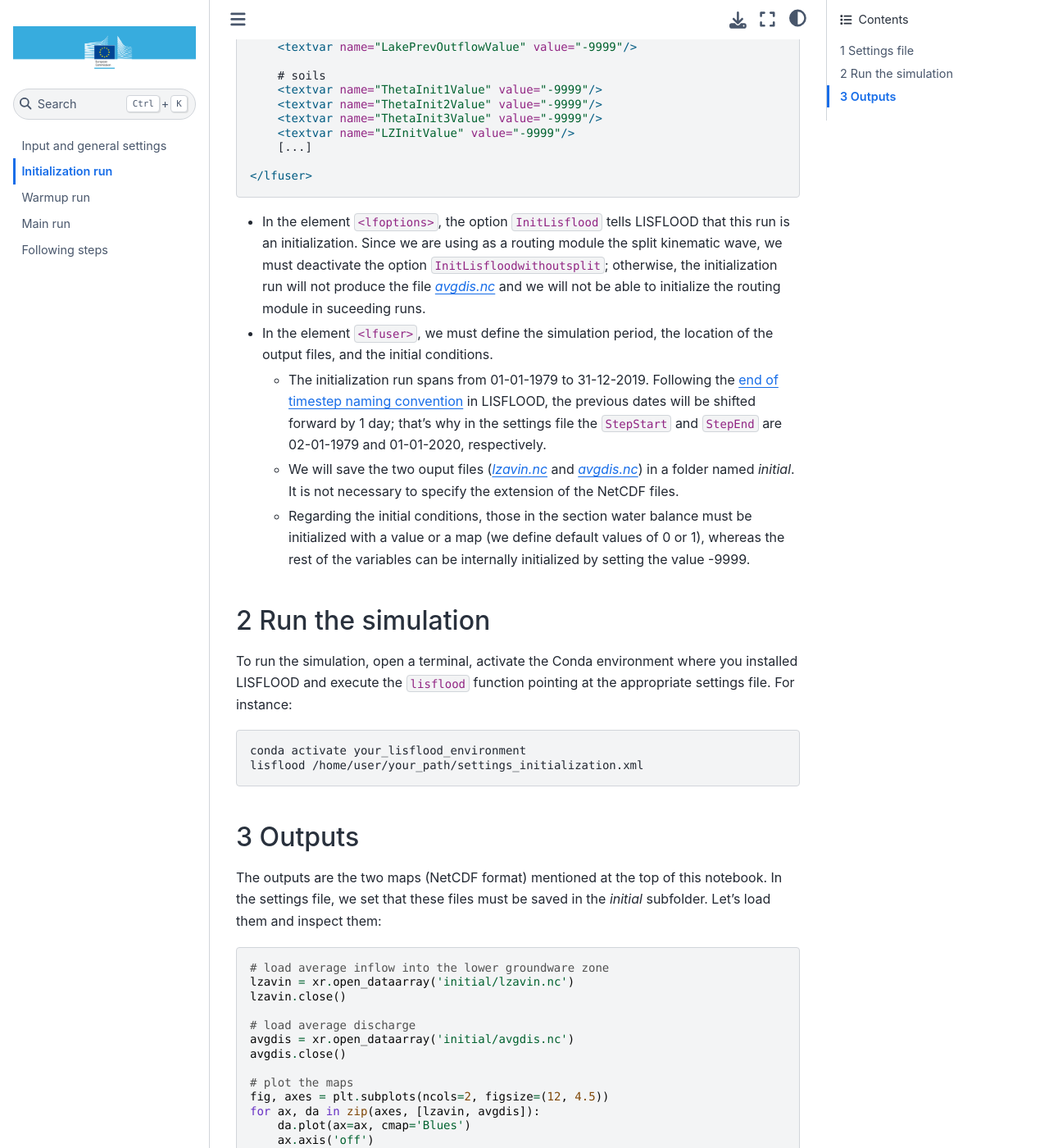
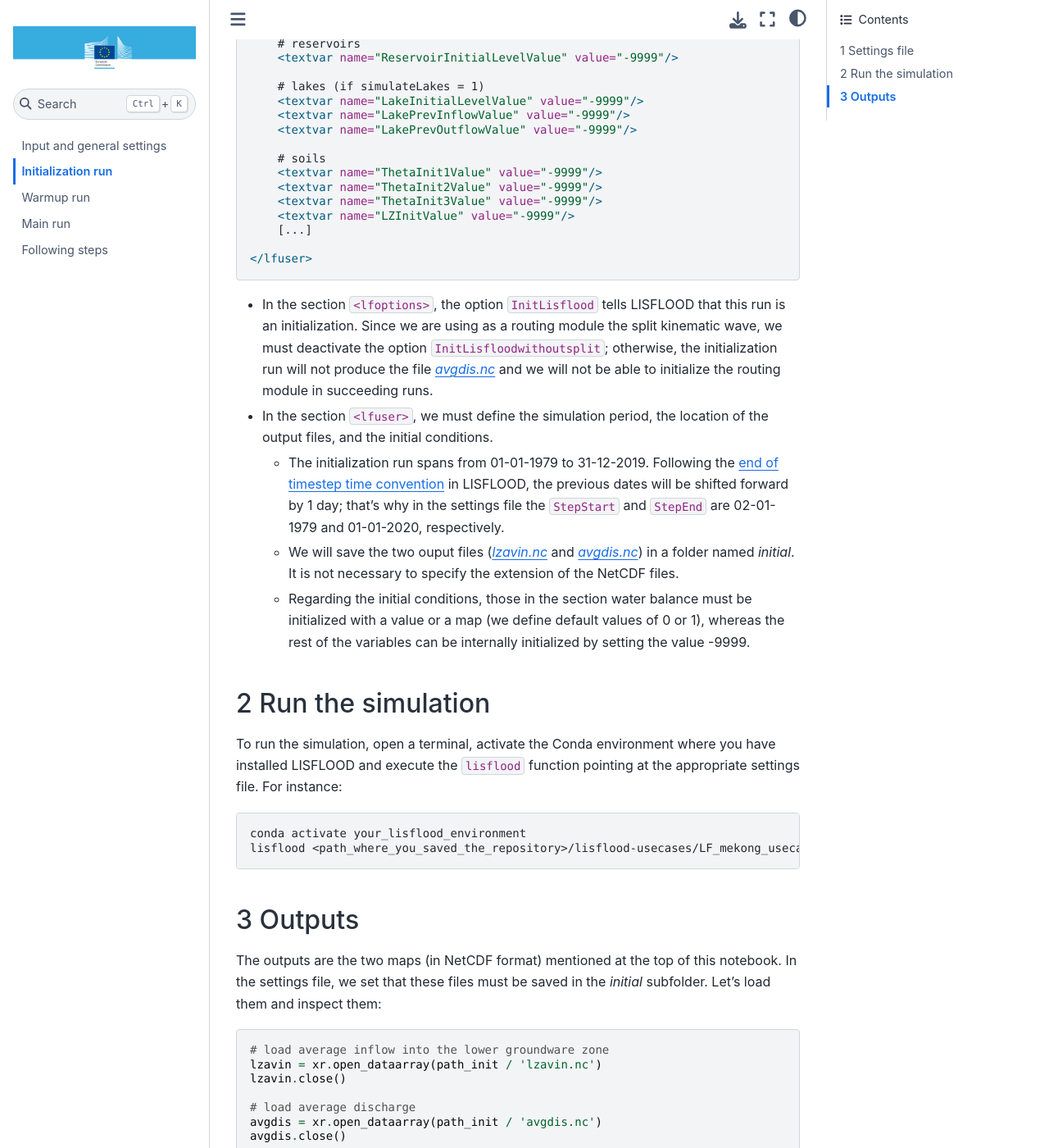
Before and after one commit to ec-jrc/lisflood-usecases, a Jupyter Book: the page built from LF_mekong_usecase/docs/book/1_initialization.md, in a window 1280 px wide and 1400 px high, scrolled down 1845 px. Shown: the whole window at 82% size. Built offline with Jupyter Book 1.0.4 settings and Sphinx 7.4.7 and the Sphinx Book theme 1.1.4, drawn with Linux system fonts in a browser that asks for light colours; some of the changed text lies outside the part shown.

Commit message:
Revision notebook 1 Initialization run

````diff
--- a/LF_mekong_usecase/docs/book/1_initialization.md
+++ b/LF_mekong_usecase/docs/book/1_initialization.md
@@ -6,16 +6,18 @@
 <br>
 <br>
 
-A thorough explanation on the importance of the model initialization can be found in this section of the [User Guide](https://ec-jrc.github.io/lisflood-code/3_step5_model-initialisation/). To summarize, the purpose of this run is to estimate two rate variables required for the model initialization:
+The purpose of the initialization run is to estimate two rate variables required for the model initialization:
 
 * _avgdis.nc_:  a map of the average discharge in the river network.
 * _lzavin.nc_: a map of the average inflow into the lower groundwater zone.
 
-We will save these outputs in a specific subfolder (_initial_) within the project folder.
+We will save these outputs in a specific subfolder (_initial_) within the project folder, so we can use them it the succeeding runs.
+
+> **Note**. A thorough explanation on the importance of the model initialization can be found in this section of the [User Guide](https://ec-jrc.github.io/lisflood-code/3_step5_model-initialisation/).
 
 
 ```python
-import os
+from pathlib import Path
 import numpy as np
 import pandas as pd
 import xarray as xr
@@ -24,12 +26,12 @@
 from matplotlib.gridspec import GridSpec
 from lisflood_read_plot import *
 
-os.chdir('../../')
+path_init = Path('../../model/initial/')
 ```
 
 ## 1 Settings file
 
-In the following lines, a snippet of the settings file (_settings_initialization.xml_) shows the most relevant lines in this file for the initializatin run.
+In the following lines, a snippet of the settings file (_settings_initialization.xml_) shows the most relevant lines to configure the initializatin run.
 
 ```xml
 <lfoptions>
@@ -57,7 +59,7 @@
     <textvar name="DtSec" value="86400"/>
     <textvar name="DtSecChannel" value="14400"/>
 
-    # PATHS WHERE THE RESULTS WILL BE SAVED
+    # paths where the results will be saved
     <textvar name="PathInit" value="$(PathRoot)/initial"/>
     <textvar name="LZAvInflowMap" value="$(PathInit)/lzavin"/>
     <textvar name="AvgDis" value="$(PathInit)/avgdis"/>
@@ -95,34 +97,34 @@
 </lfuser>
 ```
 
-* In the element `<lfoptions>`, the option `InitLisflood` tells LISFLOOD that this run is an initialization. Since we are using as a routing module the split kinematic wave, we must deactivate the option `InitLisfloodwithoutsplit`; otherwise, the initialization run will not produce the file _avgdis.nc_ and we will not be able to initialize the routing module in suceeding runs.
-* In the element `<lfuser>`, we must define the simulation period, the location of the output files, and the initial conditions.
-    * The initialization run spans from 01-01-1979 to 31-12-2019. Following the [end of timestep naming convention](https://ec-jrc.github.io/lisflood-code/2_ESSENTIAL_time-management/) in LISFLOOD, the previous dates will be shifted forward by 1 day; that's why in the settings file the `StepStart` and `StepEnd` are 02-01-1979 and 01-01-2020, respectively.
+* In the section `<lfoptions>`, the option `InitLisflood` tells LISFLOOD that this run is an initialization. Since we are using as a routing module the split kinematic wave, we must deactivate the option `InitLisfloodwithoutsplit`; otherwise, the initialization run will not produce the file _avgdis.nc_ and we will not be able to initialize the routing module in succeeding runs.
+* In the section `<lfuser>`, we must define the simulation period, the location of the output files, and the initial conditions.
+    * The initialization run spans from 01-01-1979 to 31-12-2019. Following the [end of timestep time convention](https://ec-jrc.github.io/lisflood-code/2_ESSENTIAL_time-management/) in LISFLOOD, the previous dates will be shifted forward by 1 day; that's why in the settings file the `StepStart` and `StepEnd` are 02-01-1979 and 01-01-2020, respectively.
     * We will save the two ouput files (_lzavin.nc_ and _avgdis.nc_) in a folder named _initial_. It is not necessary to specify the extension of the NetCDF files.
     * Regarding the initial conditions, those in the section water balance must be initialized with a value or a map (we define default values of 0 or 1), whereas the rest of the variables can be internally initialized by setting the value -9999.
 
 
 ## 2 Run the simulation
 
-To run the simulation, open a terminal, activate the Conda environment where you installed LISFLOOD and execute the `lisflood` function pointing at the appropriate settings file. For instance:
+To run the simulation, open a terminal, activate the Conda environment where you have installed LISFLOOD and execute the `lisflood` function pointing at the appropriate settings file. For instance:
 
 ```shell
 conda activate your_lisflood_environment
-lisflood /home/user/your_path/settings_initialization.xml
+lisflood <path_where_you_saved_the_repository>/lisflood-usecases/LF_mekong_usecase/model/settings_initialization.xml
 ```
 
 ## 3 Outputs
 
-The outputs are the two maps (NetCDF format) mentioned at the top of this notebook. In the settings file, we set that these files must be saved in the _initial_ subfolder. Let's load them and inspect them:
+The outputs are the two maps (in NetCDF format) mentioned at the top of this notebook. In the settings file, we set that these files must be saved in the _initial_ subfolder. Let's load them and inspect them:
 
 
 ```python
 # load average inflow into the lower groundware zone
-lzavin = xr.open_dataarray('initial/lzavin.nc')
+lzavin = xr.open_dataarray(path_init / 'lzavin.nc')
 lzavin.close()
 
 # load average discharge
-avgdis = xr.open_dataarray('initial/avgdis.nc')
+avgdis = xr.open_dataarray(path_init / 'avgdis.nc')
 avgdis.close()
 
 # plot the maps
@@ -132,11 +134,7 @@
     ax.axis('off')
 ```
 
-
-
 ![png](images/1_1.png)
-
-
 
 ***Figure 1**. Output maps of the initialization run.*
 
````
Also changed, not shown: LF_mekong_usecase/docs/notebooks/1_initialization.ipynb.
